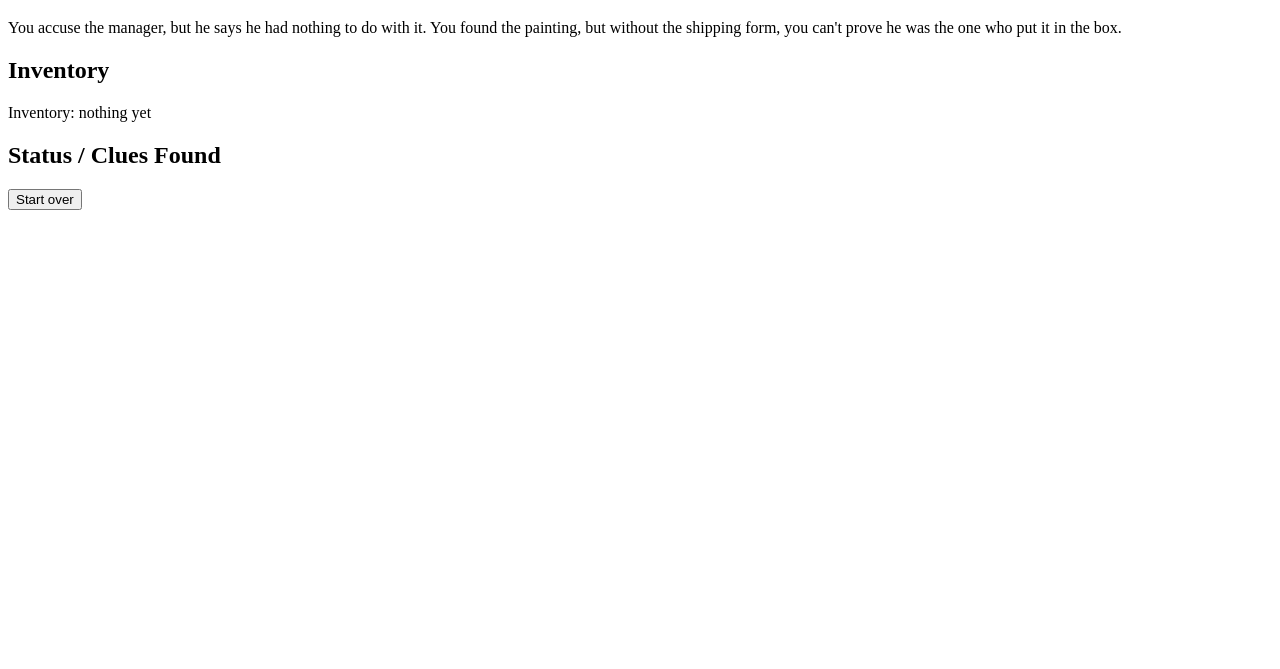
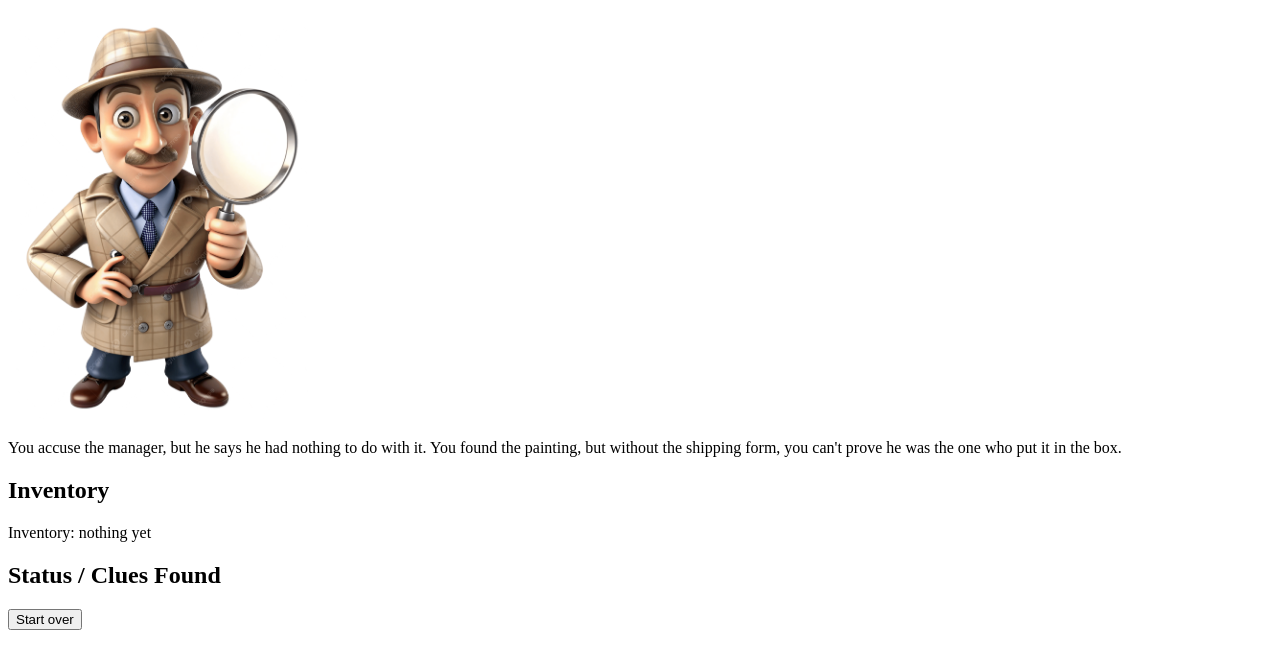
Before and after one commit to bigvinh2209/mystery-game, a plain HTML site: page mysterynotsolved.html in a window 1280 px wide. Shown: the part 61-730 px from the top of the page. Drawn offline with Linux system fonts and the light colour scheme.

Commit message:
ending pictures

```diff
--- a/mysterynotsolved.html
+++ b/mysterynotsolved.html
@@ -12,7 +12,7 @@
   </header>
 
   <main>
-    <!-- Add your ending image here. -->
+    <img src="mysterynotsolved.png" width="300" height="400">
 
     <p>
       You accuse the manager, but he says he had nothing to do with it.
```
Also changed, not shown: mysterysolved.html (+1 -1 lines), mysterynotsolved.png (added), mysterysolved.webp (added).
